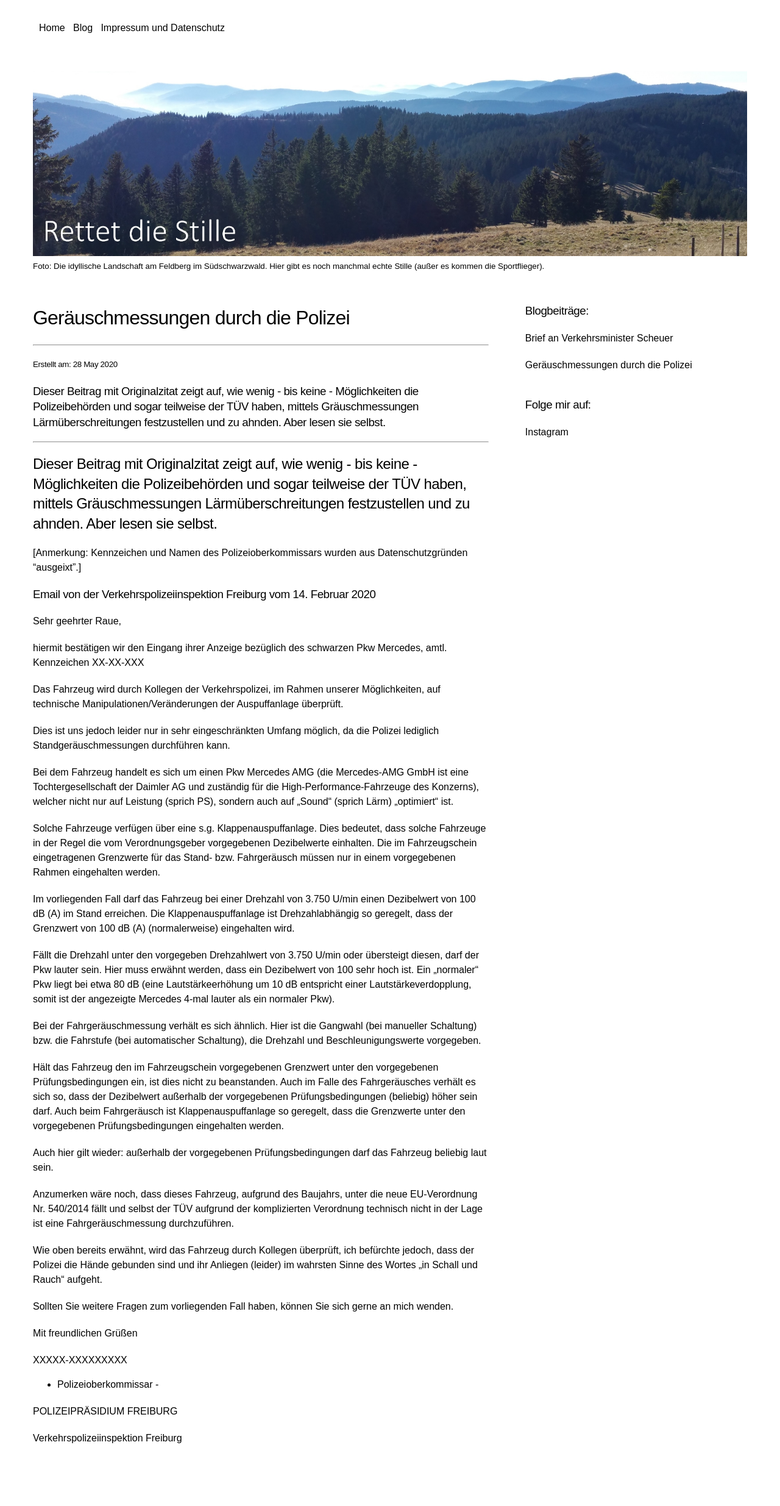
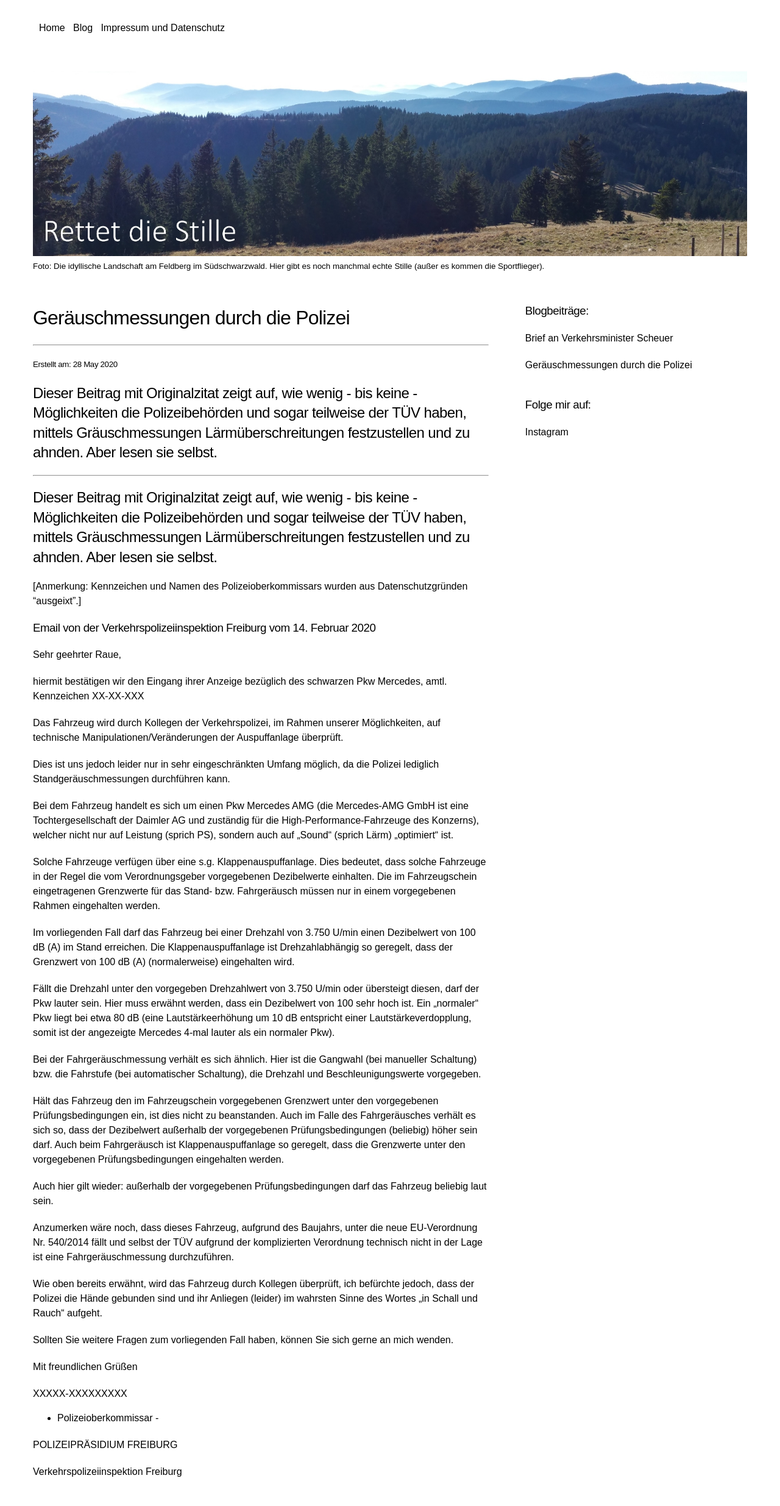
Before and after one commit to rettet-die-stille/rettet-die-stille.github.io, a Jekyll site: the page built from _posts/2020-05-29-Geraeuschmessungen-durch-die-Polizei.md, in a window 1280 px wide. Shown: the whole page at 61% size. Built offline with Jekyll 4.4.1, drawn with Linux system fonts in a browser that asks for light colours; before the commit the page ends 2415 px from its top, so only the background shows below that.

Commit message:
Update post.html

```diff
--- a/_layouts/post.html
+++ b/_layouts/post.html
@@ -6,7 +6,7 @@ layout: defaultmodern
   <h1>{{ page.title }}</h1>
   <hr>
   <h5>Erstellt am: {{ page.date | date_to_string }}</h5>
-  <h3>{{page.shorttext}}</h3>
+  <h2>{{page.shorttext}}</h2>
   <hr>
   {{ content }}
 </div>
```
